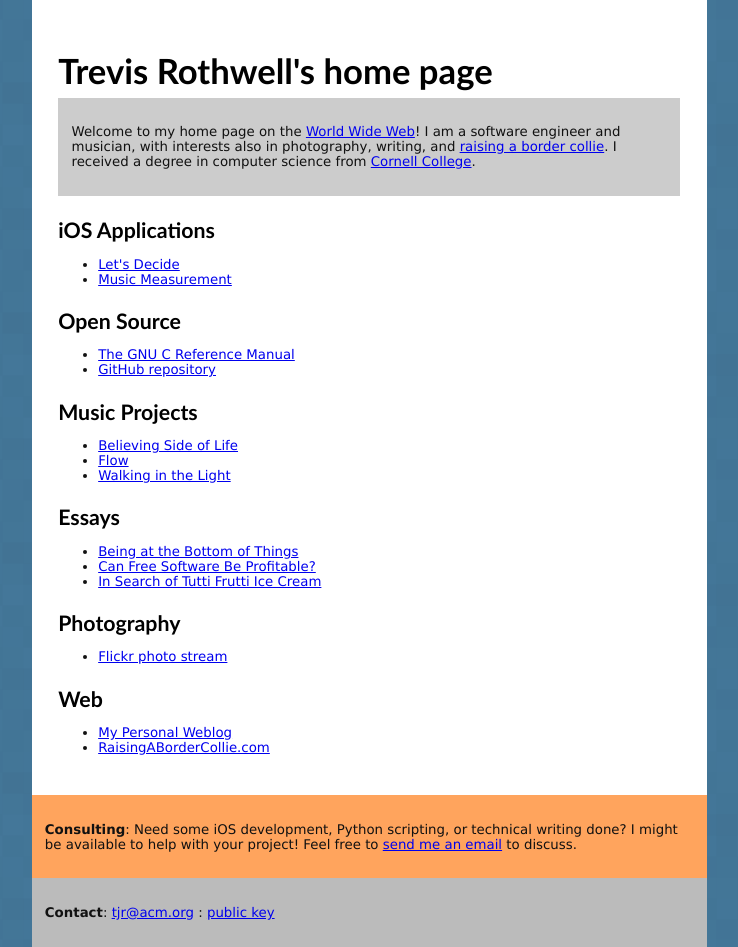
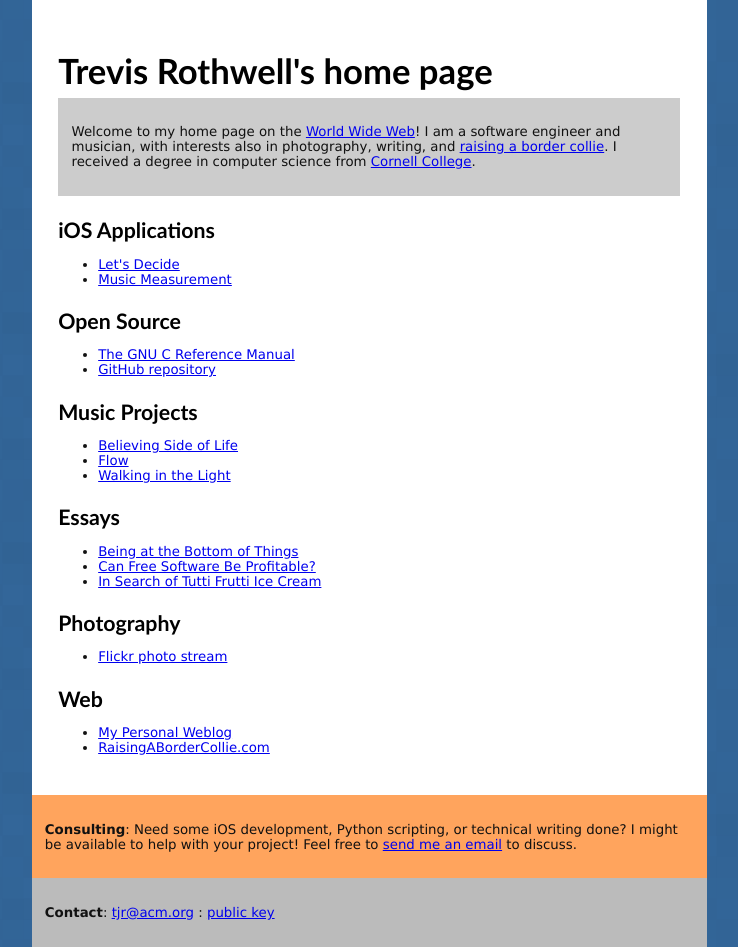
Before and after one commit to tjr/tjr.github.com, a Jekyll site: the page index.html, which Jekyll copies as it is, in a window 1280 px wide. Shown: the whole page, without its empty margins (271-1009 px from the left). Built offline with Jekyll 4.4.1, drawn with Linux system fonts in a browser that asks for light colours; some web fonts are replaced.

Commit message:
Update css/home.css

```diff
--- a/css/home.css
+++ b/css/home.css
@@ -6,7 +6,7 @@ body {
     padding-bottom: 0px;
     margin: 0px;
     text-align: center;
-    background-color: #479;
+    background-color: #369;
     background-image: url("/images/square_bg.png");
 }
 
```
